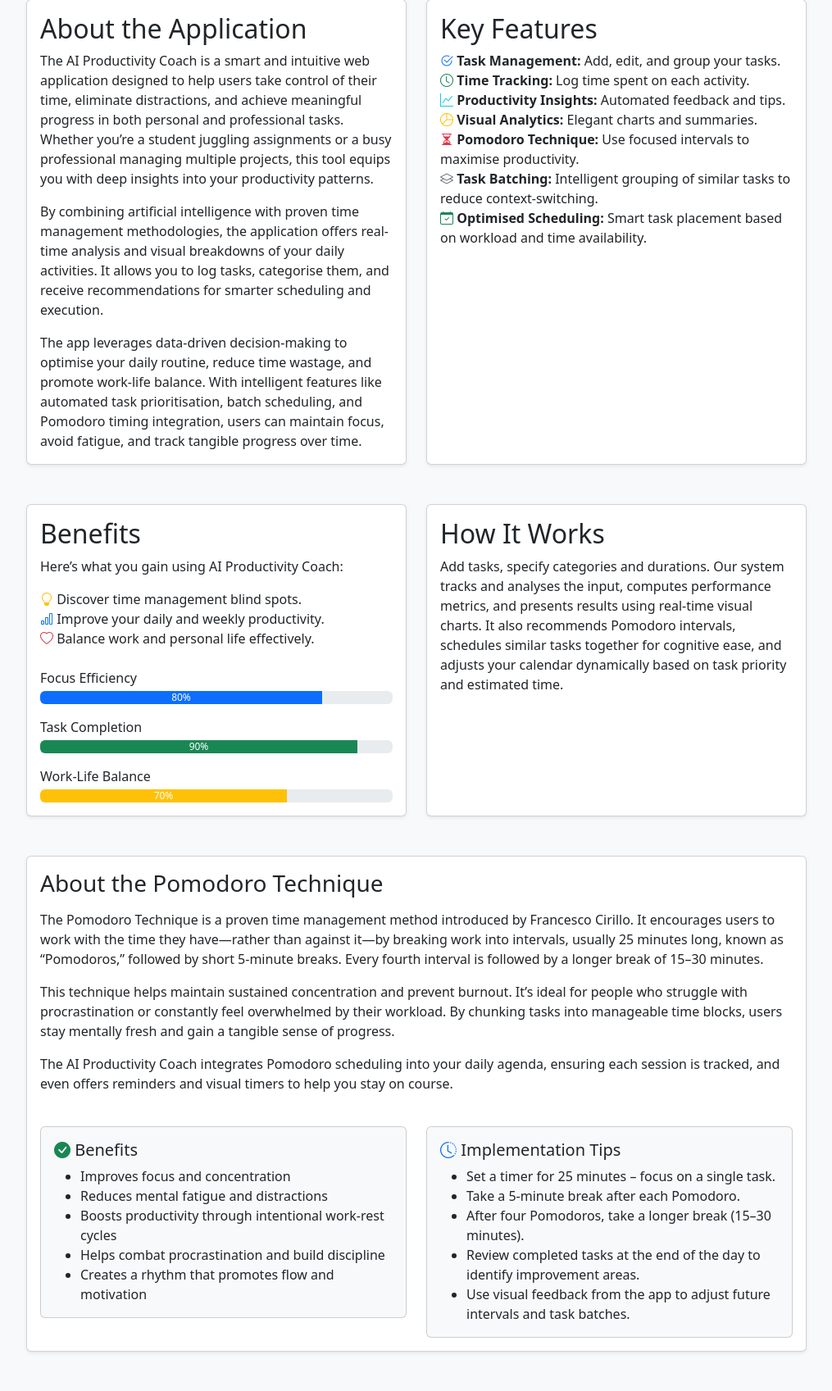
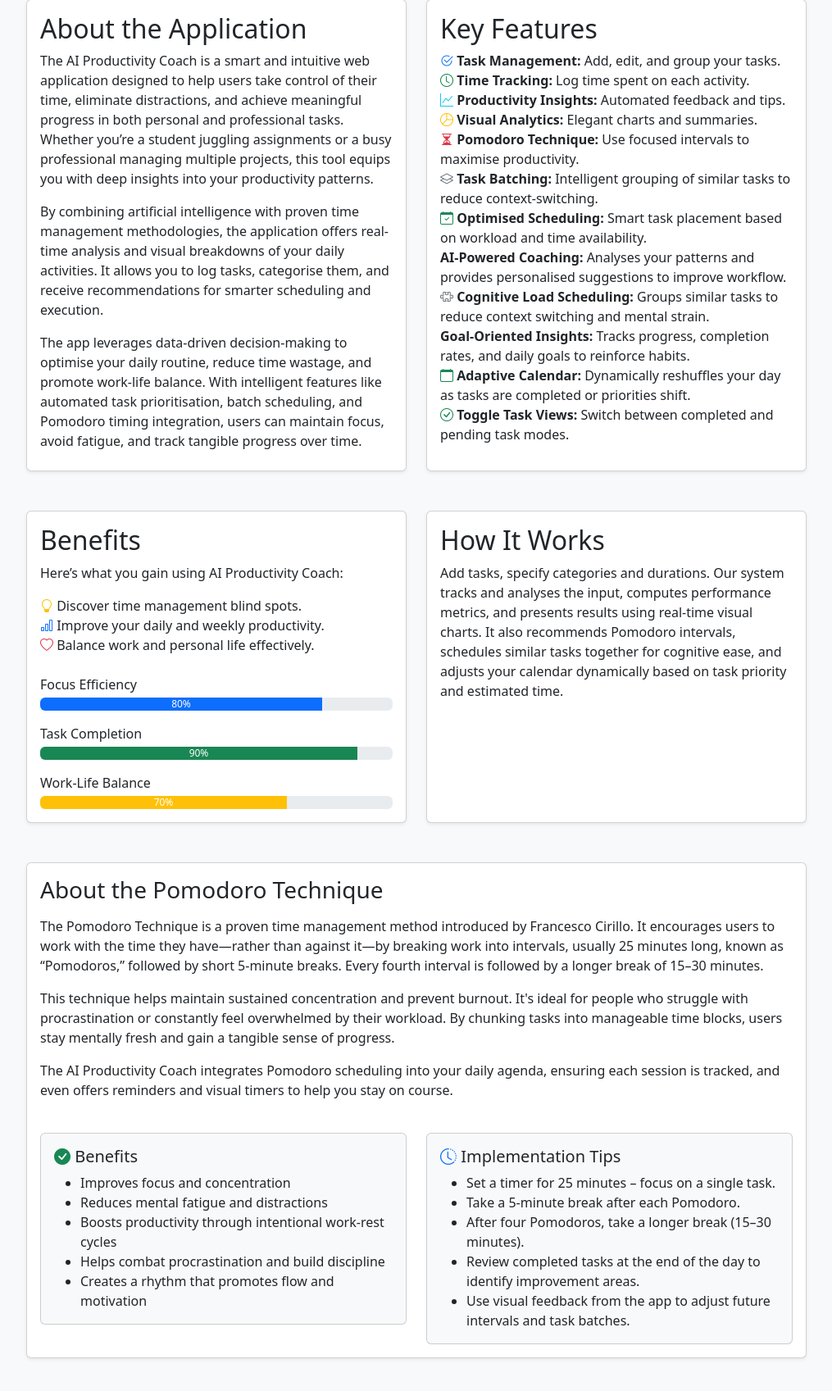
Before and after one commit to imosudi/AI-Based-Productivity-Coach, a Flask app: page / in a window 1280 px wide. Shown: the part 225-1922 px from the top of the page at 82% size, without its empty margins (132-1147 px from the left). Run offline with Flask 3, Linux system fonts and the light colour scheme; some libraries are stand-ins or nearby versions.

Commit message:
Frontend updates

```diff
--- a/app/templates/index.html
+++ b/app/templates/index.html
@@ -40,6 +40,11 @@
                         <li><i class="bi bi-hourglass-split text-danger"></i> <strong>Pomodoro Technique:</strong> Use focused intervals to maximise productivity.</li>
                         <li><i class="bi bi-layers text-secondary"></i> <strong>Task Batching:</strong> Intelligent grouping of similar tasks to reduce context-switching.</li>
                         <li><i class="bi bi-calendar-check text-success"></i> <strong>Optimised Scheduling:</strong> Smart task placement based on workload and time availability.</li>
+                        <li><i class="bi bi-brain text-primary"></i> <strong>AI-Powered Coaching:</strong> Analyses your patterns and provides personalised suggestions to improve workflow.</li>
+                        <li><i class="bi bi-puzzle text-secondary"></i> <strong>Cognitive Load Scheduling:</strong> Groups similar tasks to reduce context switching and mental strain.</li>
+                        <li><i class="bi bi-target text-info"></i> <strong>Goal-Oriented Insights:</strong> Tracks progress, completion rates, and daily goals to reinforce habits.</li>
+                        <li><i class="bi bi-calendar text-success"></i> <strong>Adaptive Calendar:</strong> Dynamically reshuffles your day as tasks are completed or priorities shift.</li>
+                        <li><i class="bi bi-check-circle text-success"></i> <strong>Toggle Task Views:</strong> Switch between completed and pending task modes.</li>
                     </ul>
                 </div>
             </div>
@@ -100,7 +105,7 @@
                         The Pomodoro Technique is a proven time management method introduced by Francesco Cirillo. It encourages users to work with the time they have—rather than against it—by breaking work into intervals, usually 25 minutes long, known as “Pomodoros,” followed by short 5-minute breaks. Every fourth interval is followed by a longer break of 15–30 minutes.
                     </p>
                     <p>
-                        This technique helps maintain sustained concentration and prevent burnout. It’s ideal for people who struggle with procrastination or constantly feel overwhelmed by their workload. By chunking tasks into manageable time blocks, users stay mentally fresh and gain a tangible sense of progress.
+                        This technique helps maintain sustained concentration and prevent burnout. It's ideal for people who struggle with procrastination or constantly feel overwhelmed by their workload. By chunking tasks into manageable time blocks, users stay mentally fresh and gain a tangible sense of progress.
                     </p>
                     <p>
                         The AI Productivity Coach integrates Pomodoro scheduling into your daily agenda, ensuring each session is tracked, and even offers reminders and visual timers to help you stay on course.
```
